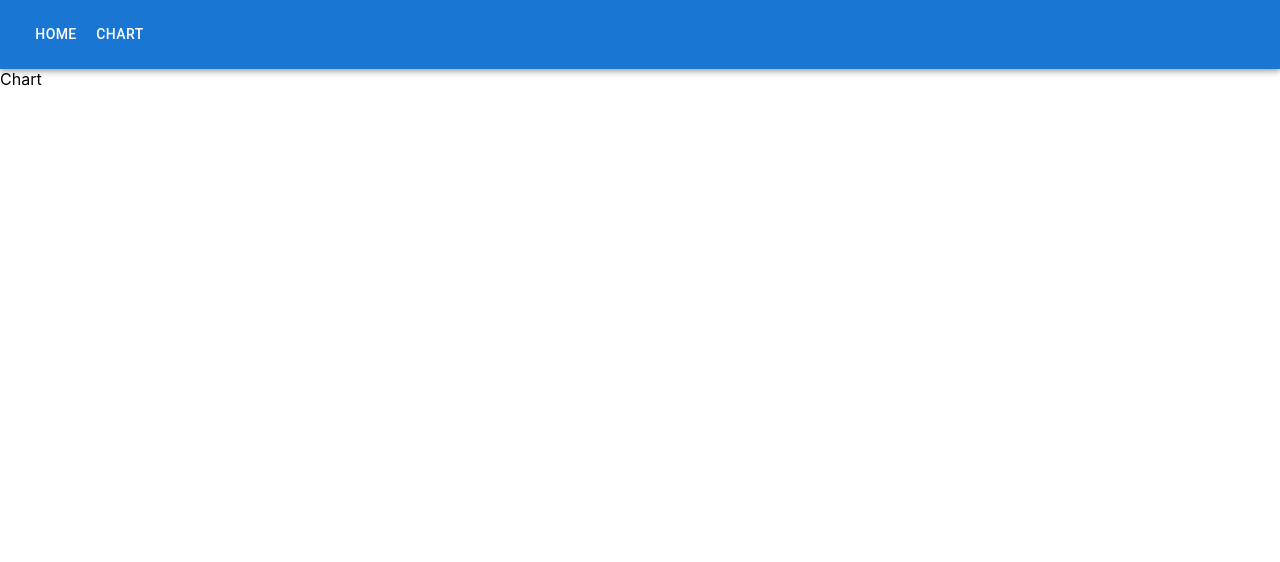
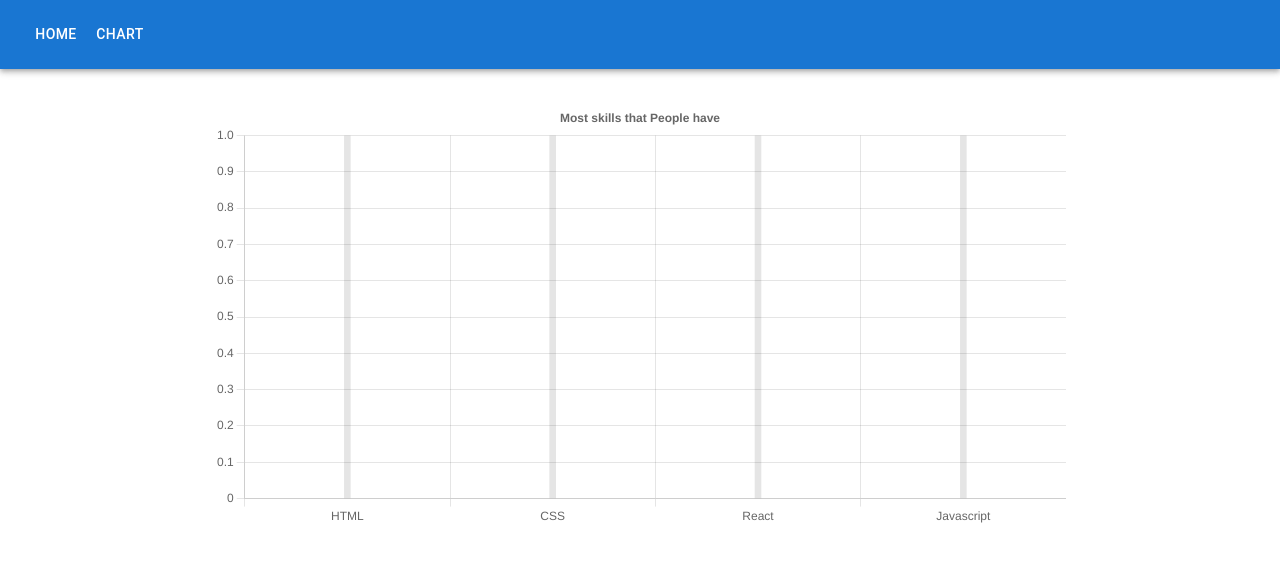
Before and after one commit to amirho1/Ariana-Interview, a React (Create React App) app: page /chart in a window 1280 px wide. Shown: the top 562 px of the page. Built offline with nearby package versions, Linux system fonts and the light colour scheme.

Commit message:
complete chart

```diff
--- a/package.json
+++ b/package.json
@@ -12,8 +12,10 @@
     "@testing-library/jest-dom": "^5.14.1",
     "@testing-library/react": "^13.0.0",
     "@testing-library/user-event": "^13.2.1",
+    "chart.js": "^4.3.0",
     "dayjs": "^1.11.7",
     "react": "^18.2.0",
+    "react-chartjs-2": "^5.2.0",
     "react-dom": "^18.2.0",
     "react-redux": "^8.0.5",
     "react-router-dom": "^6.11.0",
--- a/src/routes/Chart.jsx
+++ b/src/routes/Chart.jsx
@@ -1,5 +1,67 @@
-import React from "react";
+import React, { useMemo } from "react";
+import {
+  Chart as ChartJS,
+  CategoryScale,
+  LinearScale,
+  BarElement,
+  Title,
+  Tooltip,
+  Legend,
+} from "chart.js";
+import { Bar } from "react-chartjs-2";
+import { Container } from "@mui/material";
+import { useSelector } from "react-redux";
+import { getUsers } from "../redux/features/usersSlice";
+
+ChartJS.register(CategoryScale, LinearScale, BarElement, Title, Tooltip, Legend);
 
 export default function Chart() {
-  return <div>Chart</div>;
+  const users = useSelector(getUsers);
+
+  const [labels, DataValues] = useMemo(() => {
+    const skillsCounterObj = {};
+
+    users.forEach(user =>
+      user.skills.forEach(skill => {
+        if (!skillsCounterObj[skill]) skillsCounterObj[skill] = 1;
+        else skillsCounterObj[skill] += 1;
+      })
+    );
+
+    return [Object.keys(skillsCounterObj), Object.values(skillsCounterObj)];
+  }, [users]);
+
+  const data = {
+    labels: labels,
+    datasets: [
+      {
+        barPercentage: 0.5,
+        barThickness: 6,
+        maxBarThickness: 8,
+        minBarLength: 2,
+        data: DataValues,
+      },
+    ],
+  };
+
+  return (
+    <div>
+      <Container maxWidth="md" sx={{ paddingTop: "2rem" }}>
+        <Bar
+          data={data}
+          options={{
+            plugins: {
+              title: {
+                display: true,
+                text: "Most skills that People have",
+              },
+              legend: {
+                display: false,
+              },
+            },
+          }}
+        />
+      </Container>
+    </div>
+  );
 }
```
Also changed, not shown: 1 other file (tests, documents, lock files or other folders).
